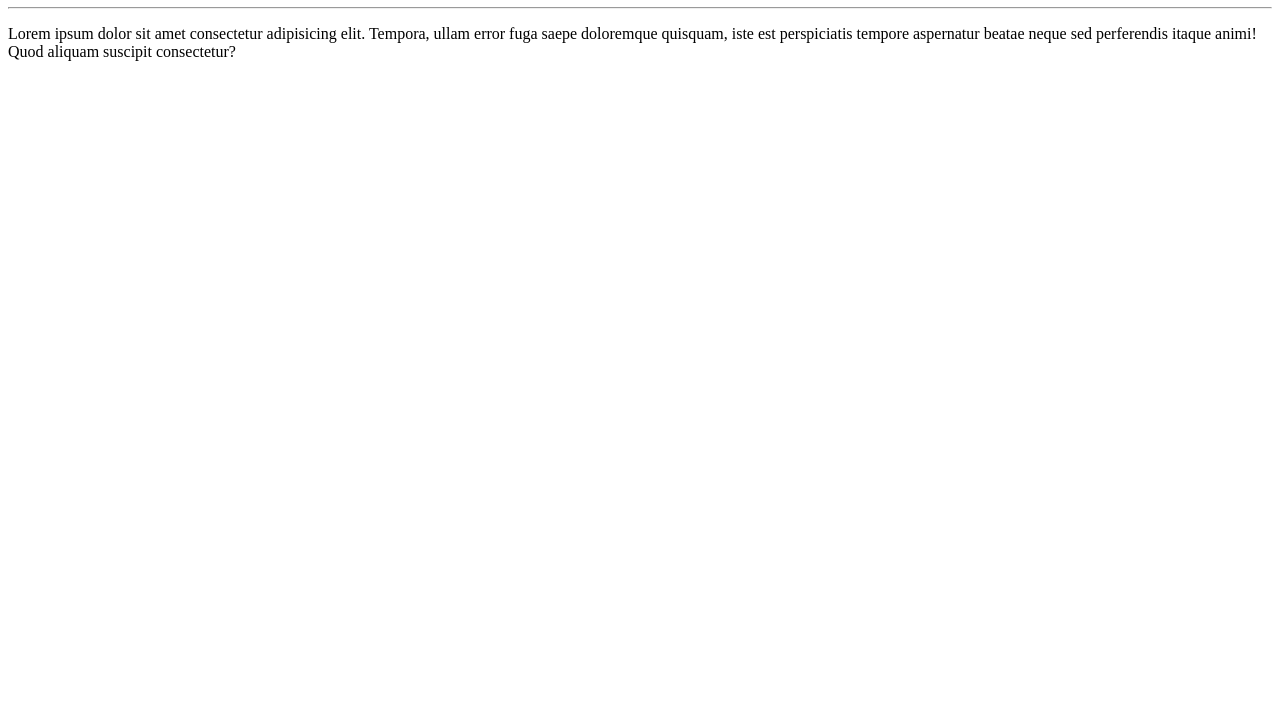
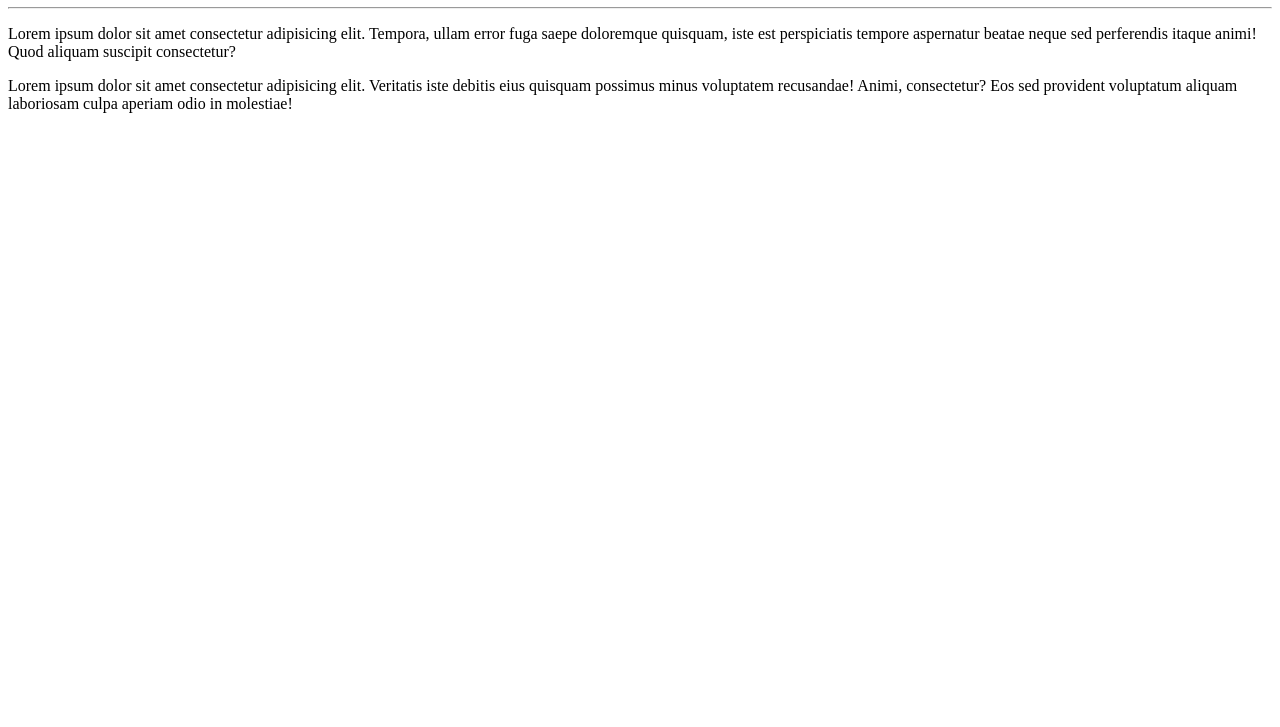
Before and after one commit to jonatasltaveira/Ola-Mundo, a plain HTML site: page site-exemplo/index.html in a window 1280 px wide. Shown: the part 73-800 px from the top of the page. Drawn offline with Linux system fonts and the light colour scheme.

Commit message:
Adição de outro parágrafo

```diff
--- a/site-exemplo/index.html
+++ b/site-exemplo/index.html
@@ -10,5 +10,7 @@
     <h1>Primeiro site em repositório</h1>
     <hr>
     <p>Lorem ipsum dolor sit amet consectetur adipisicing elit. Tempora, ullam error fuga saepe doloremque quisquam, iste est perspiciatis tempore aspernatur beatae neque sed perferendis itaque animi! Quod aliquam suscipit consectetur?</p>
+
+    <p>Lorem ipsum dolor sit amet consectetur adipisicing elit. Veritatis iste debitis eius quisquam possimus minus voluptatem recusandae! Animi, consectetur? Eos sed provident voluptatum aliquam laboriosam culpa aperiam odio in molestiae!</p>
 </body>
 </html>
```
